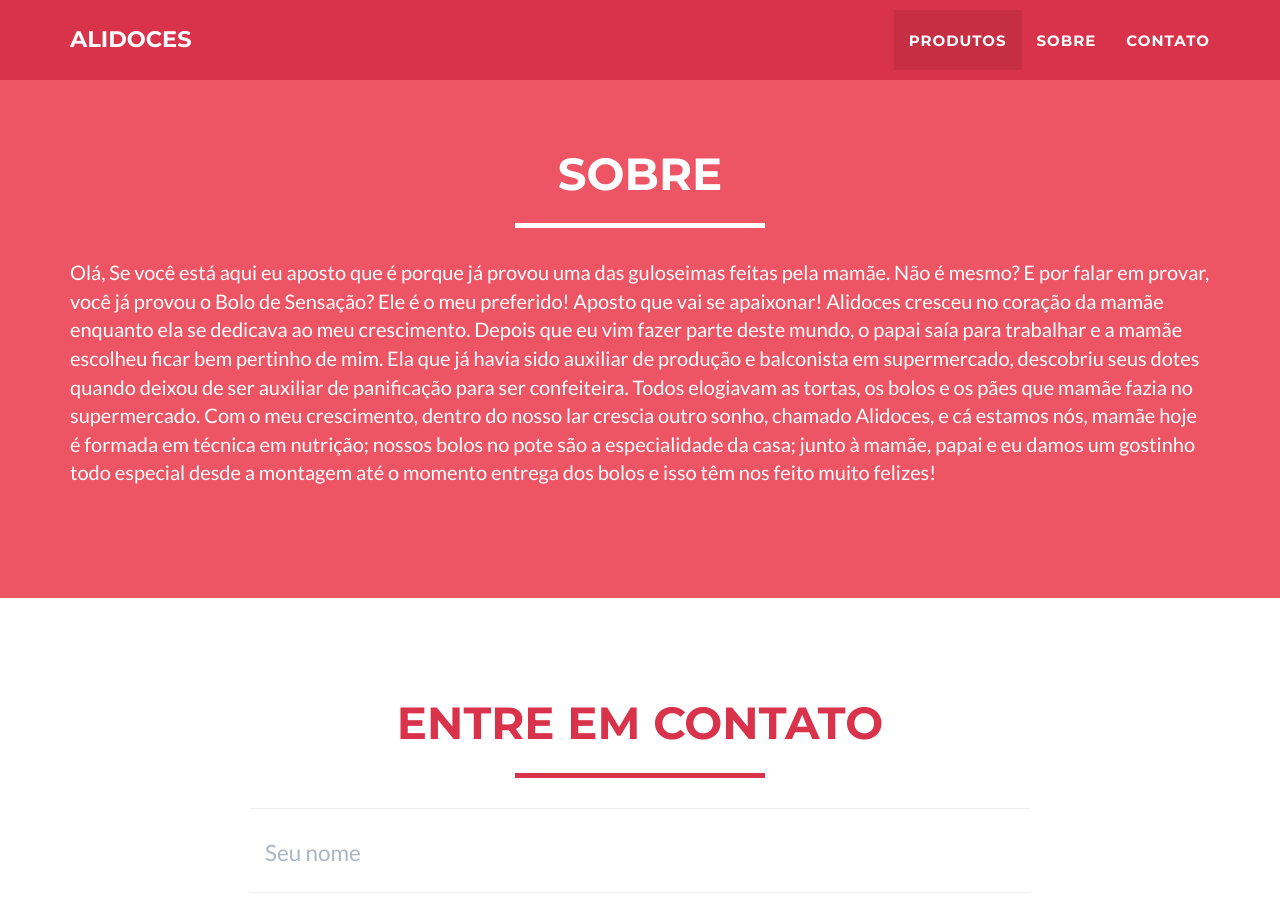
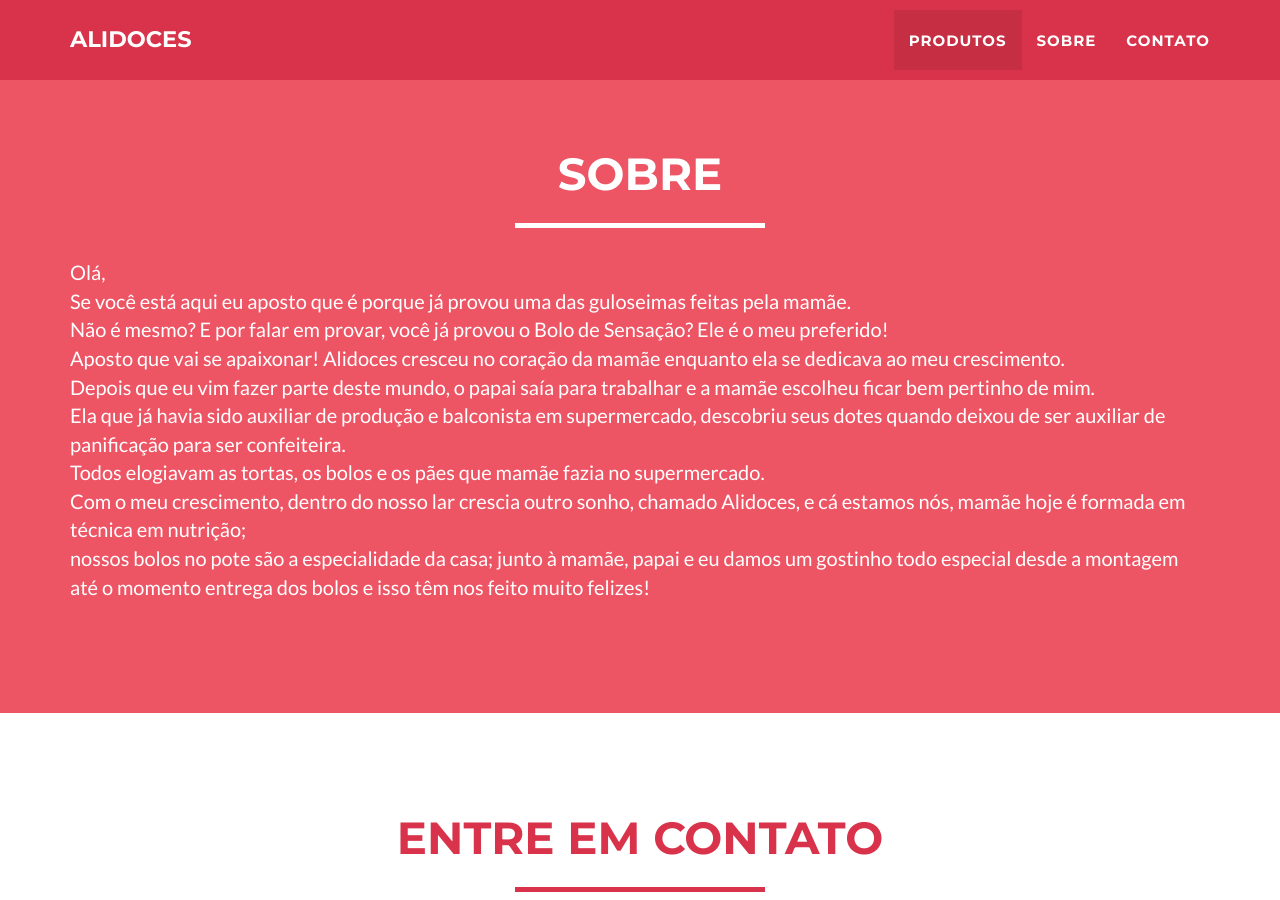
Before and after one commit to SamuelSilvaG/alidoces, a Jekyll site: the page built from index.html, in a window 1280 px wide and 900 px high, scrolled down 1286 px. Built offline with Jekyll 4.4.1, drawn with Linux system fonts in a browser that asks for light colours.

```diff
--- a/_includes/sobre.html
+++ b/_includes/sobre.html
@@ -6,18 +6,17 @@
                     <h2>Sobre</h2>
                     <hr class="star-light">
                 </div>
-            </div>
-
-                    <p>Olá,
-Se você está aqui eu aposto que é porque já provou uma das guloseimas feitas pela mamãe. Não é mesmo?
-E por falar em provar, você já provou o Bolo de Sensação? Ele é o meu preferido! Aposto que vai se apaixonar!
-Alidoces cresceu no coração da mamãe enquanto ela se dedicava ao meu crescimento.
-Depois que eu vim fazer parte deste mundo, o papai saía para trabalhar e a mamãe escolheu ficar bem pertinho de mim.
-Ela que já havia sido auxiliar de produção e balconista em supermercado, descobriu seus dotes quando deixou de ser auxiliar de panificação para ser confeiteira. Todos elogiavam as tortas, os bolos e os pães que mamãe fazia no supermercado. Com o meu crescimento, dentro do nosso lar crescia outro sonho, chamado Alidoces, e cá estamos nós, mamãe hoje é formada em técnica em nutrição; nossos bolos no pote são a especialidade da casa; junto à mamãe, papai e eu damos um gostinho todo especial desde a montagem até o momento entrega dos bolos e isso têm nos feito muito felizes! </p>
-
-           <!--      <div class="col-lg-4">
-                    <p> </p>
-                </div> -->
+         </div>
+<p>Olá, <br>
+Se você está aqui eu aposto que é porque já provou uma das guloseimas feitas pela mamãe. <br>
+Não é mesmo? E por falar em provar, você já provou o Bolo de Sensação? Ele é o meu preferido! <br>
+Aposto que vai se apaixonar! Alidoces cresceu no coração da mamãe enquanto ela se dedicava ao meu crescimento.<br>
+Depois que eu vim fazer parte deste mundo, o papai saía para trabalhar e a mamãe escolheu ficar bem pertinho de mim. <br>
+Ela que já havia sido auxiliar de produção e balconista em supermercado, descobriu seus dotes quando deixou de ser auxiliar de panificação para ser confeiteira.<br>
+Todos elogiavam as tortas, os bolos e os pães que mamãe fazia no supermercado. <br>
+Com o meu crescimento, dentro do nosso lar crescia outro sonho, chamado Alidoces, e cá estamos nós, mamãe hoje é formada em técnica em nutrição; <br>
+nossos bolos no pote são a especialidade da casa; junto à mamãe, papai e eu damos um gostinho todo especial desde a montagem até o momento entrega dos bolos e isso têm nos feito muito felizes!<br>
+</p>
                 <div class="col-lg-8 col-lg-offset-2 text-center">
 
                 </div>
```
